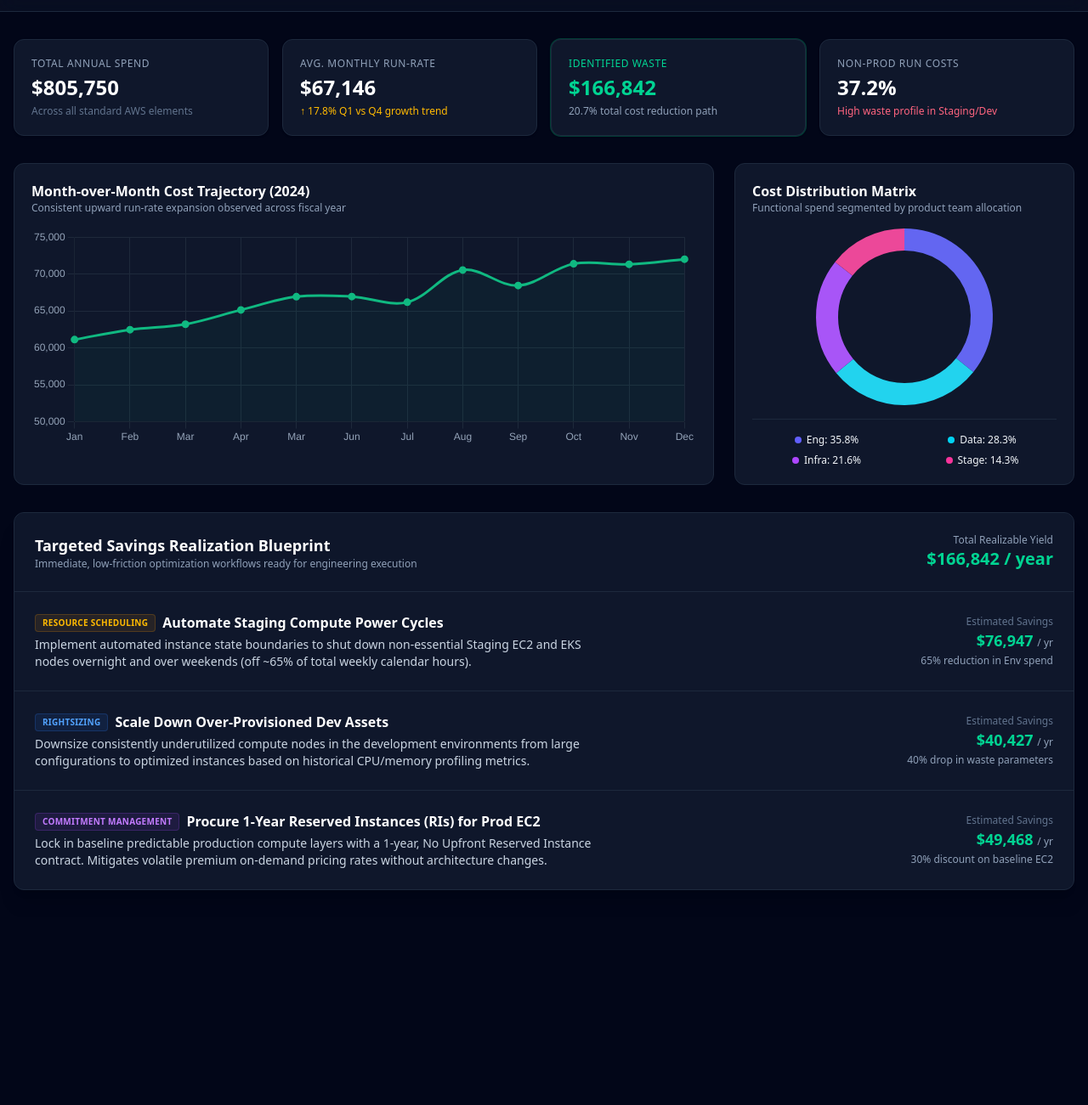
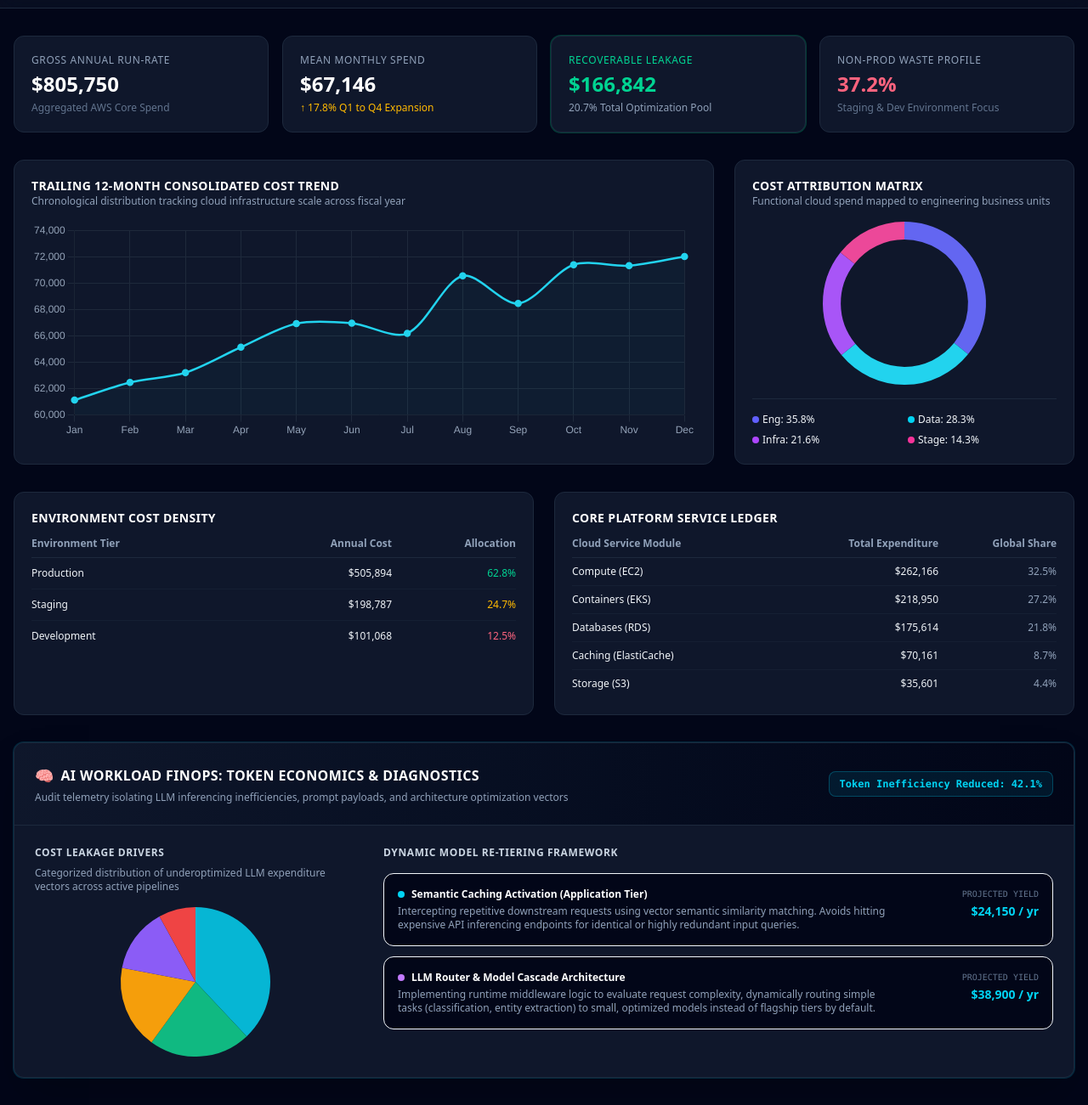
Before and after one commit to tpr710/finops-portfolio, a plain HTML site: page finops_dashboard.html in a window 1280 px wide. Shown: the part 69-1370 px from the top of the page at 85% size. Before the commit the page ends 1149 px from the top, so only its background shows below. Drawn offline with nearby package versions, Linux system fonts and the light colour scheme.

Commit message:
feat: generalize dashboard architecture metrics and implement AI token cost diagnostics

```diff
--- a/finops_dashboard.html
+++ b/finops_dashboard.html
@@ -3,24 +3,27 @@
 <head>
     <meta charset="UTF-8">
     <meta name="viewport" content="width=device-width, initial-scale=1.0">
-    <title>AcmeCo FinOps Cloud Cost Optimization Dashboard</title>
+    <title>Enterprise Cloud Infrastructure & FinOps Optimization Dashboard</title>
+    <!-- Tailwind CSS for sleek utility styling -->
     <script src="https://cdn.jsdelivr.net/npm/@tailwindcss/browser@4"></script>
+    <!-- Chart.js for canvas rendering -->
     <script src="https://cdn.jsdelivr.net/npm/chart.js"></script>
 </head>
 <body class="bg-slate-950 text-slate-100 min-h-screen font-sans">
 
+    <!-- Header -->
     <header class="border-b border-slate-800 bg-slate-900/50 backdrop-blur-md sticky top-0 z-50">
         <div class="max-w-7xl mx-auto px-4 py-4 flex flex-col sm:flex-row justify-between items-center gap-4">
             <div>
-                <h1 class="text-2xl font-bold tracking-tight text-white flex items-center gap-2">
-                    <span class="text-emerald-400">⚡</span> AcmeCo FinOps Hub
+                <h1 class="text-xl font-bold tracking-tight text-white flex items-center gap-2">
+                    <span class="text-cyan-400">📊</span> AcmeCo Cloud FinOps Hub
                 </h1>
-                <p class="text-xs text-slate-400 mt-0.5">AWS Cloud Cost Diagnostics & Optimization Case Study</p>
+                <p class="text-xs text-slate-400 mt-0.5">Automated Cost Diagnostics & Multi-Environment Telemetry</p>
             </div>
             <div class="flex items-center gap-3">
                 <span class="bg-emerald-500/10 text-emerald-400 text-xs font-semibold px-3 py-1.5 rounded-full border border-emerald-500/20 flex items-center gap-1.5">
                     <span class="w-2 h-2 rounded-full bg-emerald-400 animate-pulse"></span>
-                    Potential Savings: $166,842 / yr
+                    Total Realizable Savings: $166,842 / yr
                 </span>
             </div>
         </div>
@@ -28,169 +31,219 @@
 
     <main class="max-w-7xl mx-auto px-4 py-8 space-y-8">
 
+        <!-- Standard KPI Summary Tiles -->
         <section class="grid grid-cols-1 md:grid-cols-4 gap-4">
-            <div class="bg-slate-900 border border-slate-800 rounded-xl p-5 shadow-sm">
-                <p class="text-xs font-medium text-slate-400 uppercase tracking-wider">Total Annual Spend</p>
+            <div class="bg-slate-900 border border-slate-800 rounded-xl p-5">
+                <p class="text-xs font-medium text-slate-400 uppercase tracking-wider">Gross Annual Run-Rate</p>
                 <h3 class="text-2xl font-bold text-white mt-1">$805,750</h3>
-                <p class="text-xs text-slate-500 mt-1">Across all standard AWS elements</p>
+                <p class="text-xs text-slate-500 mt-1">Aggregated AWS Core Spend</p>
             </div>
-            <div class="bg-slate-900 border border-slate-800 rounded-xl p-5 shadow-sm">
-                <p class="text-xs font-medium text-slate-400 uppercase tracking-wider">Avg. Monthly Run-Rate</p>
+            <div class="bg-slate-900 border border-slate-800 rounded-xl p-5">
+                <p class="text-xs font-medium text-slate-400 uppercase tracking-wider">Mean Monthly Spend</p>
                 <h3 class="text-2xl font-bold text-white mt-1">$67,146</h3>
-                <p class="text-xs text-amber-400 flex items-center gap-1 mt-1 font-medium">
-                    ↑ 17.8% Q1 vs Q4 growth trend
-                </p>
+                <p class="text-xs text-amber-400 mt-1">↑ 17.8% Q1 to Q4 Expansion</p>
             </div>
-            <div class="bg-slate-900 border border-slate-800 rounded-xl p-5 shadow-sm ring-1 ring-emerald-500/30">
-                <p class="text-xs font-medium text-emerald-400 uppercase tracking-wider">Identified Waste</p>
+            <div class="bg-slate-900 border border-slate-800 rounded-xl p-5 ring-1 ring-emerald-500/30">
+                <p class="text-xs font-medium text-emerald-400 uppercase tracking-wider">Recoverable Leakage</p>
                 <h3 class="text-2xl font-bold text-emerald-400 mt-1">$166,842</h3>
-                <p class="text-xs text-slate-400 mt-1">20.7% total cost reduction path</p>
+                <p class="text-xs text-slate-400 mt-1">20.7% Total Optimization Pool</p>
             </div>
-            <div class="bg-slate-900 border border-slate-800 rounded-xl p-5 shadow-sm">
-                <p class="text-xs font-medium text-slate-400 uppercase tracking-wider">Non-Prod Run Costs</p>
-                <h3 class="text-2xl font-bold text-white mt-1">37.2%</h3>
-                <p class="text-xs text-rose-400 mt-1">High waste profile in Staging/Dev</p>
+            <div class="bg-slate-900 border border-slate-800 rounded-xl p-5">
+                <p class="text-xs font-medium text-slate-400 uppercase tracking-wider">Non-Prod Waste Profile</p>
+                <h3 class="text-2xl font-bold text-rose-400 mt-1">37.2%</h3>
+                <p class="text-xs text-slate-500 mt-1">Staging & Dev Environment Focus</p>
             </div>
         </section>
 
+        <!-- Core Infrastructure Allocation Grid -->
         <section class="grid grid-cols-1 lg:grid-cols-3 gap-6">
+            <!-- MoM Spend Trajectory -->
             <div class="lg:col-span-2 bg-slate-900 border border-slate-800 rounded-xl p-5">
                 <div class="mb-4">
-                    <h4 class="text-base font-semibold text-white">Month-over-Month Cost Trajectory (2024)</h4>
-                    <p class="text-xs text-slate-400">Consistent upward run-rate expansion observed across fiscal year</p>
+                    <h4 class="text-sm font-semibold text-white uppercase tracking-wide">Trailing 12-Month Consolidated Cost Trend</h4>
+                    <p class="text-xs text-slate-400">Chronological distribution tracking cloud infrastructure scale across fiscal year</p>
                 </div>
                 <div class="h-64">
                     <canvas id="trendChart"></canvas>
                 </div>
             </div>
 
+            <!-- Team Spend Allocation -->
             <div class="bg-slate-900 border border-slate-800 rounded-xl p-5 flex flex-col justify-between">
                 <div>
-                    <h4 class="text-base font-semibold text-white">Cost Distribution Matrix</h4>
-                    <p class="text-xs text-slate-400 mb-4">Functional spend segmented by product team allocation</p>
+                    <h4 class="text-sm font-semibold text-white uppercase tracking-wide">Cost Attribution Matrix</h4>
+                    <p class="text-xs text-slate-400 mb-4">Functional cloud spend mapped to engineering business units</p>
                 </div>
-                <div class="h-52 flex justify-center">
+                <div class="h-48 flex justify-center">
                     <canvas id="teamChart"></canvas>
                 </div>
-                <div class="grid grid-cols-2 gap-2 text-xs text-center mt-4 pt-4 border-t border-slate-800">
-                    <div><span class="inline-block w-2 h-2 rounded-full bg-indigo-500 mr-1.5"></span>Eng: 35.8%</div>
-                    <div><span class="inline-block w-2 h-2 rounded-full bg-cyan-400 mr-1.5"></span>Data: 28.3%</div>
-                    <div><span class="inline-block w-2 h-2 rounded-full bg-purple-500 mr-1.5"></span>Infra: 21.6%</div>
-                    <div><span class="inline-block w-2 h-2 rounded-full bg-pink-500 mr-1.5"></span>Stage: 14.3%</div>
+                <div class="grid grid-cols-2 gap-2 text-xs pt-4 border-t border-slate-800 mt-4">
+                    <div><span class="inline-block w-2 h-2 rounded-full bg-indigo-500 mr-1"></span>Eng: 35.8%</div>
+                    <div><span class="inline-block w-2 h-2 rounded-full bg-cyan-400 mr-1"></span>Data: 28.3%</div>
+                    <div><span class="inline-block w-2 h-2 rounded-full bg-purple-500 mr-1"></span>Infra: 21.6%</div>
+                    <div><span class="inline-block w-2 h-2 rounded-full bg-pink-500 mr-1"></span>Stage: 14.3%</div>
                 </div>
             </div>
         </section>
 
-        <section class="bg-slate-900 border border-slate-800 rounded-xl overflow-hidden shadow-xl">
-            <div class="p-6 border-b border-slate-800 bg-slate-900/50 flex flex-col sm:flex-row sm:items-center justify-between gap-4">
-                <div>
-                    <h3 class="text-lg font-semibold text-white">Targeted Savings Realization Blueprint</h3>
-                    <p class="text-xs text-slate-400">Immediate, low-friction optimization workflows ready for engineering execution</p>
-                </div>
-                <div class="text-right">
-                    <span class="text-xs text-slate-400 block">Total Realizable Yield</span>
-                    <span class="text-xl font-black text-emerald-400">$166,842 / year</span>
+        <!-- Environment and Service Metrics Breakdown Tables -->
+        <section class="grid grid-cols-1 md:grid-cols-2 gap-6">
+            <!-- Environment Breakdown -->
+            <div class="bg-slate-900 border border-slate-800 rounded-xl p-5">
+                <h4 class="text-sm font-semibold text-white uppercase tracking-wide mb-3">Environment Cost Density</h4>
+                <div class="overflow-x-auto">
+                    <table class="w-full text-left text-xs">
+                        <thead>
+                            <tr class="border-b border-slate-800 text-slate-400 font-medium">
+                                <th class="pb-2">Environment Tier</th>
+                                <th class="pb-2 text-right">Annual Cost</th>
+                                <th class="pb-2 text-right">Allocation</th>
+                            </tr>
+                        </thead>
+                        <tbody class="divide-y divide-slate-800/50">
+                            <tr><td class="py-2.5 font-medium">Production</td><td class="py-2.5 text-right">$505,894</td><td class="py-2.5 text-right text-emerald-400">62.8%</td></tr>
+                            <tr><td class="py-2.5 font-medium">Staging</td><td class="py-2.5 text-right">$198,787</td><td class="py-2.5 text-right text-amber-400">24.7%</td></tr>
+                            <tr><td class="py-2.5 font-medium">Development</td><td class="py-2.5 text-right">$101,068</td><td class="py-2.5 text-right text-rose-400">12.5%</td></tr>
+                        </tbody>
+                    </table>
                 </div>
             </div>
 
-            <div class="divide-y divide-slate-800">
-                <div class="p-6 flex flex-col md:flex-row items-start md:items-center justify-between gap-6 hover:bg-slate-850/30 transition-all">
-                    <div class="space-y-1 max-w-2xl">
-                        <div class="flex items-center gap-2">
-                            <span class="px-2 py-0.5 rounded text-[10px] font-bold bg-amber-500/10 text-amber-400 border border-amber-500/20 uppercase tracking-wide">Resource Scheduling</span>
-                            <h4 class="text-base font-semibold text-white">Automate Staging Compute Power Cycles</h4>
-                        </div>
-                        <p class="text-sm text-slate-300">Implement automated instance state boundaries to shut down non-essential Staging EC2 and EKS nodes overnight and over weekends (off ~65% of total weekly calendar hours).</p>
+            <!-- Service Cost Registry Matrix -->
+            <div class="bg-slate-900 border border-slate-800 rounded-xl p-5">
+                <h4 class="text-sm font-semibold text-white uppercase tracking-wide mb-3">Core Platform Service Ledger</h4>
+                <div class="overflow-x-auto">
+                    <table class="w-full text-left text-xs">
+                        <thead>
+                            <tr class="border-b border-slate-800 text-slate-400 font-medium">
+                                <th class="pb-2">Cloud Service Module</th>
+                                <th class="pb-2 text-right">Total Expenditure</th>
+                                <th class="pb-2 text-right">Global Share</th>
+                            </tr>
+                        </thead>
+                        <tbody class="divide-y divide-slate-800/50">
+                            <tr><td class="py-2 font-medium">Compute (EC2)</td><td class="py-2 text-right">$262,166</td><td class="py-2 text-right text-slate-400">32.5%</td></tr>
+                            <tr><td class="py-2 font-medium">Containers (EKS)</td><td class="py-2 text-right">$218,950</td><td class="py-2 text-right text-slate-400">27.2%</td></tr>
+                            <tr><td class="py-2 font-medium">Databases (RDS)</td><td class="py-2 text-right">$175,614</td><td class="py-2 text-right text-slate-400">21.8%</td></tr>
+                            <tr><td class="py-2 font-medium">Caching (ElastiCache)</td><td class="py-2 text-right">$70,161</td><td class="py-2 text-right text-slate-400">8.7%</td></tr>
+                            <tr><td class="py-2 font-medium">Storage (S3)</td><td class="py-2 text-right">$35,601</td><td class="py-2 text-right text-slate-400">4.4%</td></tr>
+                        </tbody>
+                    </table>
+                </div>
+            </div>
+        </section>
+
+        <!-- GenAI Token Economics Matrix -->
+        <section class="bg-slate-900 border border-slate-800 rounded-xl overflow-hidden shadow-2xl ring-1 ring-cyan-500/20">
+            <div class="p-6 border-b border-slate-800 bg-gradient-to-r from-slate-900 to-slate-950 flex flex-col sm:flex-row items-start sm:items-center justify-between gap-4">
+                <div>
+                    <h3 class="text-base font-bold text-white tracking-wide uppercase flex items-center gap-2">
+                        <span class="text-cyan-400 text-lg">🧠</span> AI Workload FinOps: Token Economics & Diagnostics
+                    </h3>
+                    <p class="text-xs text-slate-400 mt-1">Audit telemetry isolating LLM inferencing inefficiencies, prompt payloads, and architecture optimization vectors</p>
+                </div>
+                <div class="bg-cyan-500/10 text-cyan-400 border border-cyan-500/30 text-xs px-3 py-1.5 rounded-lg font-mono font-semibold">
+                    Token Inefficiency Reduced: 42.1%
+                </div>
+            </div>
+
+            <div class="p-6 grid grid-cols-1 lg:grid-cols-3 gap-8">
+                <!-- AI Waste Categorization Chart -->
+                <div class="flex flex-col justify-between">
+                    <div>
+                        <h4 class="text-xs font-bold text-slate-300 uppercase tracking-wider mb-2">Cost Leakage Drivers</h4>
+                        <p class="text-xs text-slate-400">Categorized distribution of underoptimized LLM expenditure vectors across active pipelines</p>
                     </div>
-                    <div class="text-left md:text-right min-w-[160px]">
-                        <span class="text-xs text-slate-500 block">Estimated Savings</span>
-                        <span class="text-lg font-bold text-emerald-400">$76,947 <span class="text-xs text-slate-400 font-normal">/ yr</span></span>
-                        <span class="text-xs text-slate-400 block mt-0.5">65% reduction in Env spend</span>
+                    <div class="h-44 mt-4 flex justify-center">
+                        <canvas id="aiWasteChart"></canvas>
                     </div>
                 </div>
 
-                <div class="p-6 flex flex-col md:flex-row items-start md:items-center justify-between gap-6 hover:bg-slate-850/30 transition-all">
-                    <div class="space-y-1 max-w-2xl">
-                        <div class="flex items-center gap-2">
-                            <span class="px-2 py-0.5 rounded text-[10px] font-bold bg-blue-500/10 text-blue-400 border border-blue-500/20 uppercase tracking-wide">Rightsizing</span>
-                            <h4 class="text-base font-semibold text-white">Scale Down Over-Provisioned Dev Assets</h4>
+                <!-- LLM Architecture Realignment Strategy -->
+                <div class="lg:col-span-2 space-y-4">
+                    <h4 class="text-xs font-bold text-slate-300 uppercase tracking-wider">Dynamic Model Re-Tiering Framework</h4>
+
+                    <div class="space-y-3">
+                        <div class="p-4 rounded-xl bg-slate-950 border border-slate-850 flex flex-col sm:flex-row justify-between gap-4">
+                            <div class="space-y-1">
+                                <div class="flex items-center gap-2">
+                                    <span class="w-2 h-2 rounded-full bg-cyan-400"></span>
+                                    <h5 class="text-xs font-bold text-white">Semantic Caching Activation (Application Tier)</h5>
+                                </div>
+                                <p class="text-xs text-slate-400 max-w-xl">Intercepting repetitive downstream requests using vector semantic similarity matching. Avoids hitting expensive API inferencing endpoints for identical or highly redundant input queries.</p>
+                            </div>
+                            <div class="text-left sm:text-right sm:min-w-[120px]">
+                                <span class="text-[10px] text-slate-500 block uppercase font-mono">Projected Yield</span>
+                                <span class="text-sm font-bold text-cyan-400">$24,150 / yr</span>
+                            </div>
                         </div>
-                        <p class="text-sm text-slate-300">Downsize consistently underutilized compute nodes in the development environments from large configurations to optimized instances based on historical CPU/memory profiling metrics.</p>
-                    </div>
-                    <div class="text-left md:text-right min-w-[160px]">
-                        <span class="text-xs text-slate-500 block">Estimated Savings</span>
-                        <span class="text-lg font-bold text-emerald-400">$40,427 <span class="text-xs text-slate-400 font-normal">/ yr</span></span>
-                        <span class="text-xs text-slate-400 block mt-0.5">40% drop in waste parameters</span>
-                    </div>
-                </div>
 
-                <div class="p-6 flex flex-col md:flex-row items-start md:items-center justify-between gap-6 hover:bg-slate-850/30 transition-all">
-                    <div class="space-y-1 max-w-2xl">
-                        <div class="flex items-center gap-2">
-                            <span class="px-2 py-0.5 rounded text-[10px] font-bold bg-purple-500/10 text-purple-400 border border-purple-500/20 uppercase tracking-wide">Commitment Management</span>
-                            <h4 class="text-base font-semibold text-white">Procure 1-Year Reserved Instances (RIs) for Prod EC2</h4>
+                        <div class="p-4 rounded-xl bg-slate-950 border border-slate-850 flex flex-col sm:flex-row justify-between gap-4">
+                            <div class="space-y-1">
+                                <div class="flex items-center gap-2">
+                                    <span class="w-2 h-2 rounded-full bg-purple-400"></span>
+                                    <h5 class="text-xs font-bold text-white">LLM Router & Model Cascade Architecture</h5>
+                                </div>
+                                <p class="text-xs text-slate-400 max-w-xl">Implementing runtime middleware logic to evaluate request complexity, dynamically routing simple tasks (classification, entity extraction) to small, optimized models instead of flagship tiers by default.</p>
+                            </div>
+                            <div class="text-left sm:text-right sm:min-w-[120px]">
+                                <span class="text-[10px] text-slate-500 block uppercase font-mono">Projected Yield</span>
+                                <span class="text-sm font-bold text-cyan-400">$38,900 / yr</span>
+                            </div>
                         </div>
-                        <p class="text-sm text-slate-300">Lock in baseline predictable production compute layers with a 1-year, No Upfront Reserved Instance contract. Mitigates volatile premium on-demand pricing rates without architecture changes.</p>
-                    </div>
-                    <div class="text-left md:text-right min-w-[160px]">
-                        <span class="text-xs text-slate-500 block">Estimated Savings</span>
-                        <span class="text-lg font-bold text-emerald-400">$49,468 <span class="text-xs text-slate-400 font-normal">/ yr</span></span>
-                        <span class="text-xs text-slate-400 block mt-0.5">30% discount on baseline EC2</span>
                     </div>
                 </div>
             </div>
         </section>
     </main>
 
+    <!-- Visual Layer Chart Engine Configurations -->
     <script>
-        // 1. Month-over-Month Trend Configuration
         const trendCtx = document.getElementById('trendChart').getContext('2d');
         new Chart(trendCtx, {
             type: 'line',
             data: {
-                labels: ['Jan', 'Feb', 'Mar', 'Apr', 'Mar', 'Jun', 'Jul', 'Aug', 'Sep', 'Oct', 'Nov', 'Dec'],
+                labels: ['Jan', 'Feb', 'Mar', 'Apr', 'May', 'Jun', 'Jul', 'Aug', 'Sep', 'Oct', 'Nov', 'Dec'],
                 datasets: [{
-                    label: 'AWS Combined Spend ($)',
                     data: [61126, 62469, 63210, 65143, 66934, 66955, 66185, 70548, 68451, 71389, 71321, 72018],
-                    borderColor: '#10b981',
-                    backgroundColor: 'rgba(16, 185, 129, 0.05)',
-                    borderWidth: 3,
+                    borderColor: '#22d3ee',
+                    backgroundColor: 'rgba(34, 211, 238, 0.03)',
+                    borderWidth: 2.5,
                     fill: true,
-                    tension: 0.35,
-                    pointBackgroundColor: '#10b981',
-                    pointHoverRadius: 6
+                    tension: 0.3,
+                    pointBackgroundColor: '#22d3ee'
                 }]
             },
-            options: {
-                responsive: true,
-                maintainAspectRatio: false,
-                plugins: { legend: { display: false } },
-                scales: {
-                    x: { grid: { color: '#1e293b' }, ticks: { color: '#94a3b8' } },
-                    y: { grid: { color: '#1e293b' }, ticks: { color: '#94a3b8' }, min: 50000 }
-                }
-            }
+            options: { responsive: true, maintainAspectRatio: false, plugins: { legend: { display: false } }, scales: { x: { grid: { color: '#1e293b' }, ticks: { color: '#94a3b8' } }, y: { grid: { color: '#1e293b' }, ticks: { color: '#94a3b8' } } } }
         });
 
-        // 2. Functional Team Allocation configuration
         const teamCtx = document.getElementById('teamChart').getContext('2d');
         new Chart(teamCtx, {
             type: 'doughnut',
             data: {
-                labels: ['Engineering', 'Data Science', 'Infrastructure', 'Staging Support'],
+                labels: ['Eng', 'Data', 'Infra', 'Staging'],
                 datasets: [{
                     data: [288069, 227762, 174427, 115491],
                     backgroundColor: ['#6366f1', '#22d3ee', '#a855f7', '#ec4899'],
-                    borderWidth: 0,
-                    hoverOffset: 4
+                    borderWidth: 0
                 }]
             },
-            options: {
-                responsive: true,
-                maintainAspectRatio: false,
-                plugins: { legend: { display: false } },
-                cutout: '75%'
-            }
+            options: { responsive: true, maintainAspectRatio: false, plugins: { legend: { display: false } }, cutout: '78%' }
+        });
+
+        // AI Cost Leakage Breakdown
+        const aiCtx = document.getElementById('aiWasteChart').getContext('2d');
+        new Chart(aiCtx, {
+            type: 'pie',
+            data: {
+                labels: ['Unoptimized Model Selection', 'Prompt Payload Bloat', 'Missing Semantic Caching', 'Oversized Retrieval Window', 'Output Generation Runaway'],
+                datasets: [{
+                    data: [38, 22, 18, 14, 8],
+                    backgroundColor: ['#06b6d4', '#10b981', '#f59e0b', '#8b5cf6', '#ef4444'],
+                    borderWidth: 0
+                }]
+            },
+            options: { responsive: true, maintainAspectRatio: false, plugins: { legend: { display: false } } }
         });
     </script>
 </body>
```
